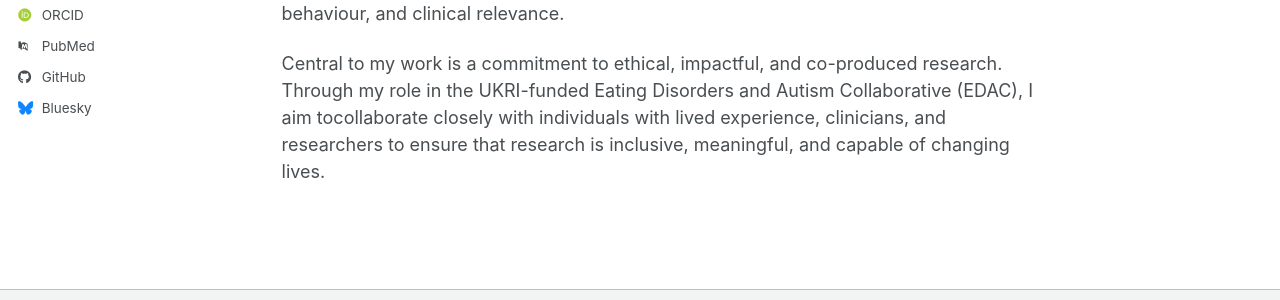
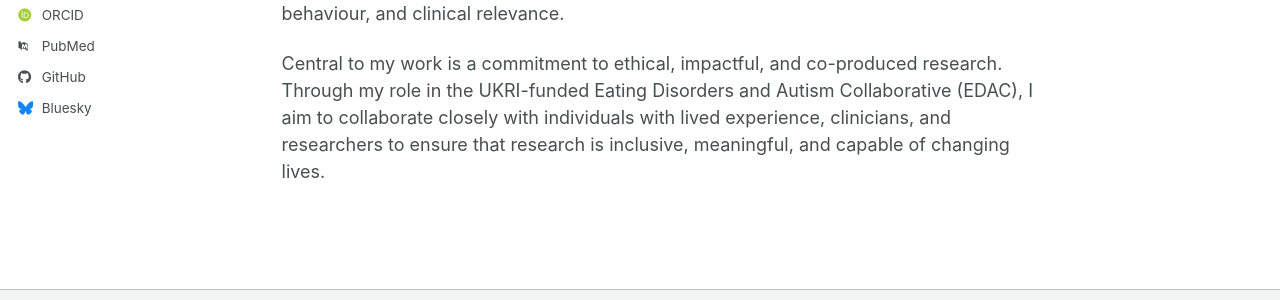
Before and after one commit to sadermichelle/sadermichelle.github.io, a Jekyll site: the page built from _pages/about.md, in a window 1280 px wide. Shown: the part 491-791 px from the top of the page. Built offline with Jekyll 4.4.1, drawn with Linux system fonts in a browser that asks for light colours; some web fonts are replaced; a script bundle is joined from its source files by our own code; library files that are not in the unit come from our copies.

Commit message:
Update about.md

```diff
--- a/_pages/about.md
+++ b/_pages/about.md
@@ -15,4 +15,4 @@ I am a postdoctoral research fellow in translational neuroscience, driven by a f
 
 I completed my PhD in Translational Neuroscience at the University of Aberdeen, where I used advanced neuroimaging methods to investigate emotional and appetitive regulation in eating disorders. I previously obtained a First Class BSc in Neuroscience with Psychology, also at the University of Aberdeen, where I was awarded the Stewart Bourner Prize for my dissertation working on Field-Cycling Imaging (FCI) MRI approaches. These experiences shaped my interest in translational, data-driven research that bridges brain, behaviour, and clinical relevance.
 
-Central to my work is a commitment to ethical, impactful, and co-produced research. Through my role in the UKRI-funded Eating Disorders and Autism Collaborative (EDAC), I aim tocollaborate closely with individuals with lived experience, clinicians, and researchers to ensure that research is inclusive, meaningful, and capable of changing lives.
+Central to my work is a commitment to ethical, impactful, and co-produced research. Through my role in the UKRI-funded Eating Disorders and Autism Collaborative (EDAC), I aim to collaborate closely with individuals with lived experience, clinicians, and researchers to ensure that research is inclusive, meaningful, and capable of changing lives.
```
